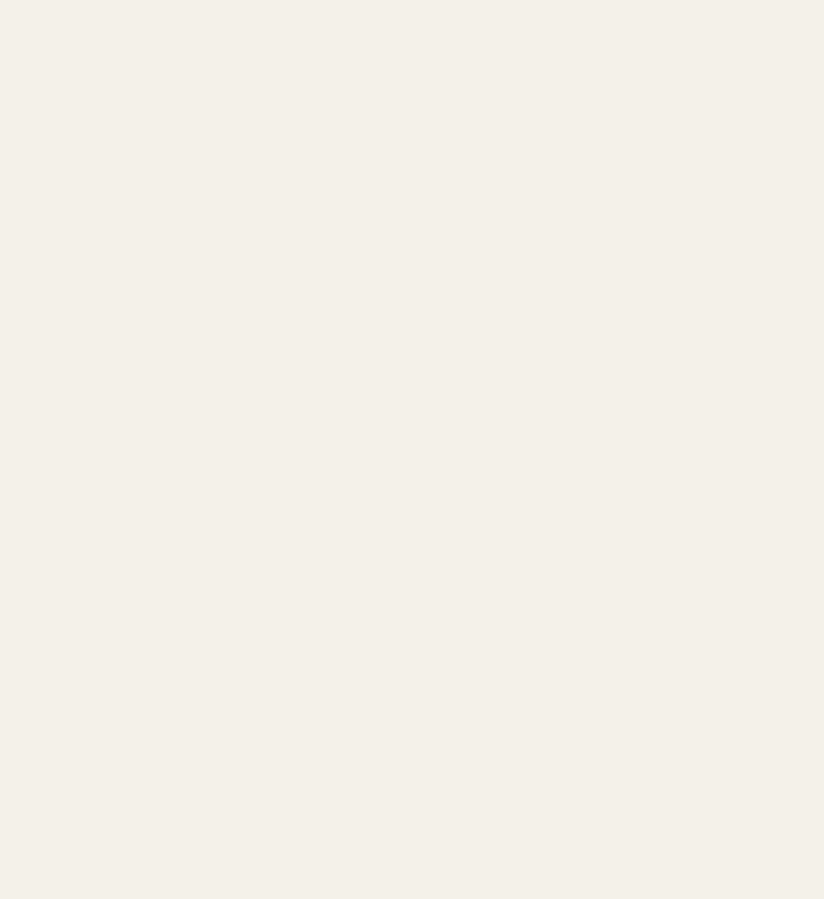
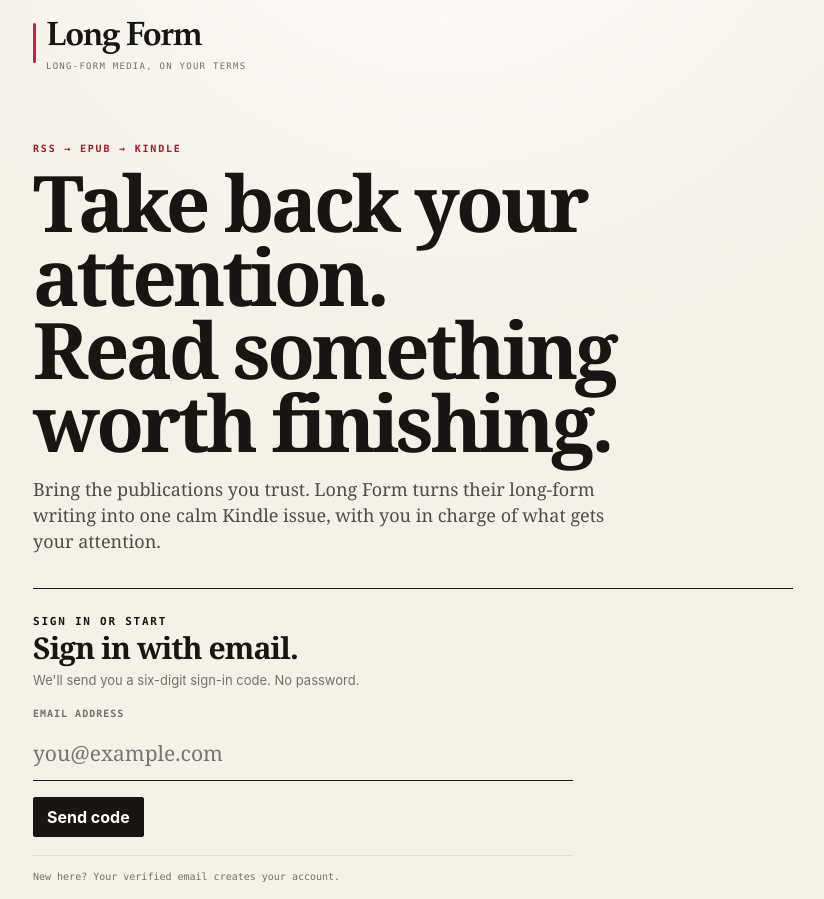
Before and after one commit to phinneywood/rss-to-kindle, a website: page index.html in a window 1280 px wide. Shown: the top 899 px of the page, without its empty margins (197-1021 px from the left). Before the commit the page ends 800 px from the top, so only its background shows below. Drawn offline with Linux system fonts and the light colour scheme.

Commit message:
Restore email login landing after social auth removal

```diff
--- a/index.html
+++ b/index.html
@@ -1659,6 +1659,7 @@
     }
     render();return;
   }
+  landing();
 }
 (async()=>{
   await startApp();
```
